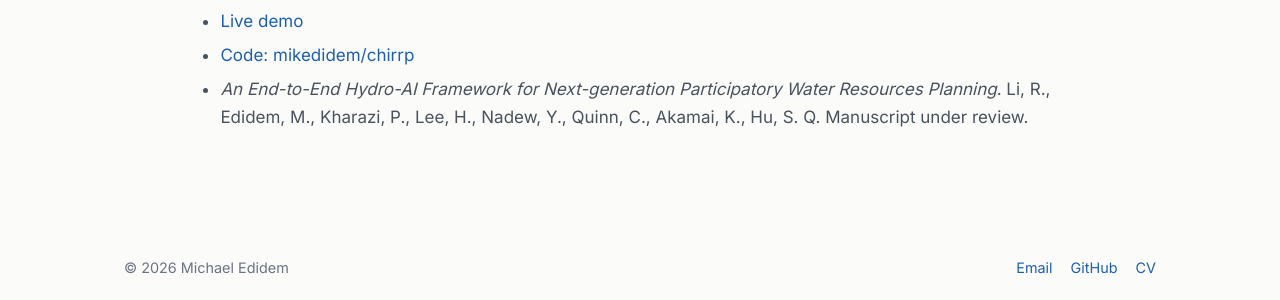
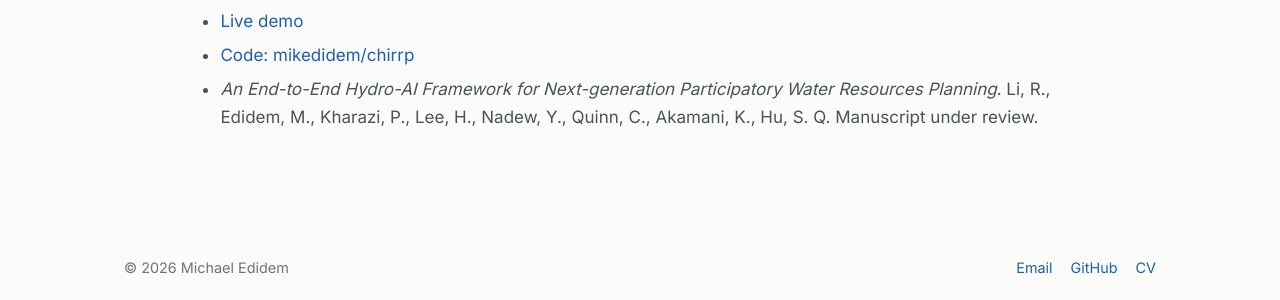
Before and after one commit to mikedidem/medidem, a Jekyll site: the page built from _pages/projects/chirrp.html, in a window 1280 px wide and 900 px high, scrolled down 3026 px. Shown: the part 592-892 px from the top of the window. Built offline with Jekyll 4.4.1, drawn with Linux system fonts in a browser that asks for light colours.

Commit message:
Fix co-author name: Akamani

```diff
--- a/_pages/projects/chirrp.html
+++ b/_pages/projects/chirrp.html
@@ -88,7 +88,7 @@ description: "A deployed system coupling an LLM interface with a physics-informe
     <ul>
       <li><a href="https://morule-hydro.hf.space">Live demo</a></li>
       <li><a href="https://github.com/mikedidem/chirrp">Code: mikedidem/chirrp</a></li>
-      <li><em>An End-to-End Hydro-AI Framework for Next-generation Participatory Water Resources Planning</em>. Li, R., Edidem, M., Kharazi, P., Lee, H., Nadew, Y., Quinn, C., Akamai, K., Hu, S. Q. Manuscript under review.</li>
+      <li><em>An End-to-End Hydro-AI Framework for Next-generation Participatory Water Resources Planning</em>. Li, R., Edidem, M., Kharazi, P., Lee, H., Nadew, Y., Quinn, C., Akamani, K., Hu, S. Q. Manuscript under review.</li>
     </ul>
   </div>
 </div>
--- a/_pages/publications.html
+++ b/_pages/publications.html
@@ -65,7 +65,7 @@ description: "Peer-reviewed publications and conference presentations by Michael
       </li>
       <li class="pub">
         <span class="pub__title">An End-to-End Hydro-AI Framework for Next-generation Participatory Water Resources Planning</span>
-        <div class="pub__authors">Li, R., <strong>Edidem, M.</strong>, Kharazi, P., Lee, H., Nadew, Y., Quinn, C., Akamai, K., Hu, S.Q.</div>
+        <div class="pub__authors">Li, R., <strong>Edidem, M.</strong>, Kharazi, P., Lee, H., Nadew, Y., Quinn, C., Akamani, K., Hu, S.Q.</div>
         <div class="pub__venue">Manuscript under review</div>
         <div class="pub__links"><a href="https://github.com/mikedidem/chirrp">Code</a><a href="https://morule-hydro.hf.space">Live demo</a><a href="{{ '/projects/chirrp/' | relative_url }}">Project</a></div>
       </li>
```
